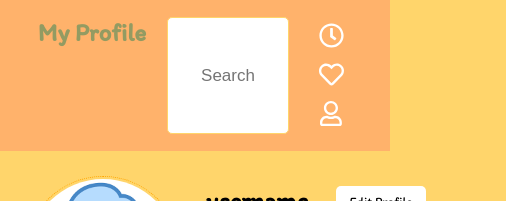
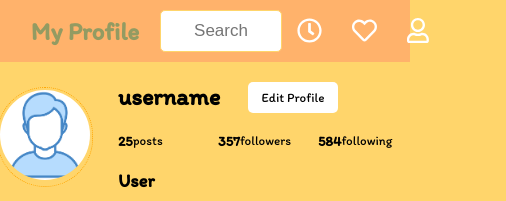
Before and after one commit to anaclette/MyProfile, a React (Create React App) app: page / in a window 390 px wide. Shown: the top 201 px of the page, 506 px wide, since content can reach past the window. Built offline with nearby package versions, Linux system fonts and the light colour scheme.

Commit message:
added responsiveness for mobile devices

```diff
--- a/src/components/Commons.js
+++ b/src/components/Commons.js
@@ -3,19 +3,17 @@ import styled from 'styled-components';
 export const AlignedItems = styled.div`
 	display: flex;
 	justify-content: center;
-	flex-wrap: wrap;
 	align-items: center;
 	flex-direction: ${(props) => props.flexDirection || 'row'};
 `;
 
 export const SpacedItems = styled.div`
 	display: flex;
+	align-items: center;
 	justify-content: space-around;
-	margin: 7px;
 `;
 
 export const StyledLink = styled.a`
-	width: 40px;
 	margin: 5px;
 	font-size: 25px;
 	color: ${(props) => props.color || 'white'};
--- a/src/components/NavBar.js
+++ b/src/components/NavBar.js
@@ -13,7 +13,7 @@ import { theme } from '../styles/Themes';
 
 const StyledNavBar = styled.div`
 	padding: 10px;
-	justify-content: space-evenly;
+	width: 100%;
 	background-color: ${({ theme }) => theme.colors.primary};
 `;
 
--- a/src/components/ProfileInfo.js
+++ b/src/components/ProfileInfo.js
@@ -27,6 +27,9 @@ const ImgContainer = styled.div`
 	img {
 		border-radius: 300px;
 		width: 150px;
+		@media (max-width: 600px) {
+			width: 90px;
+		}
 	}
 `;
 const PersonalDetailsContainer = styled.div`
```
